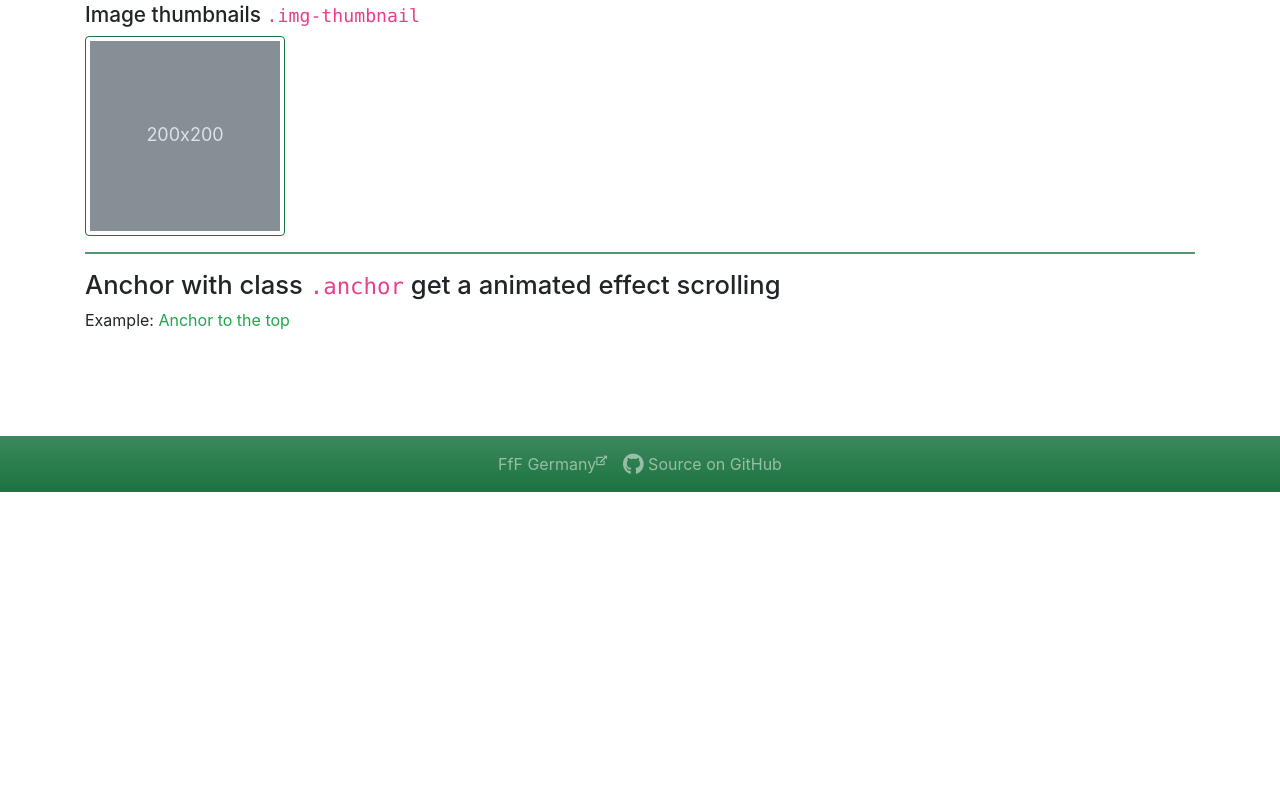
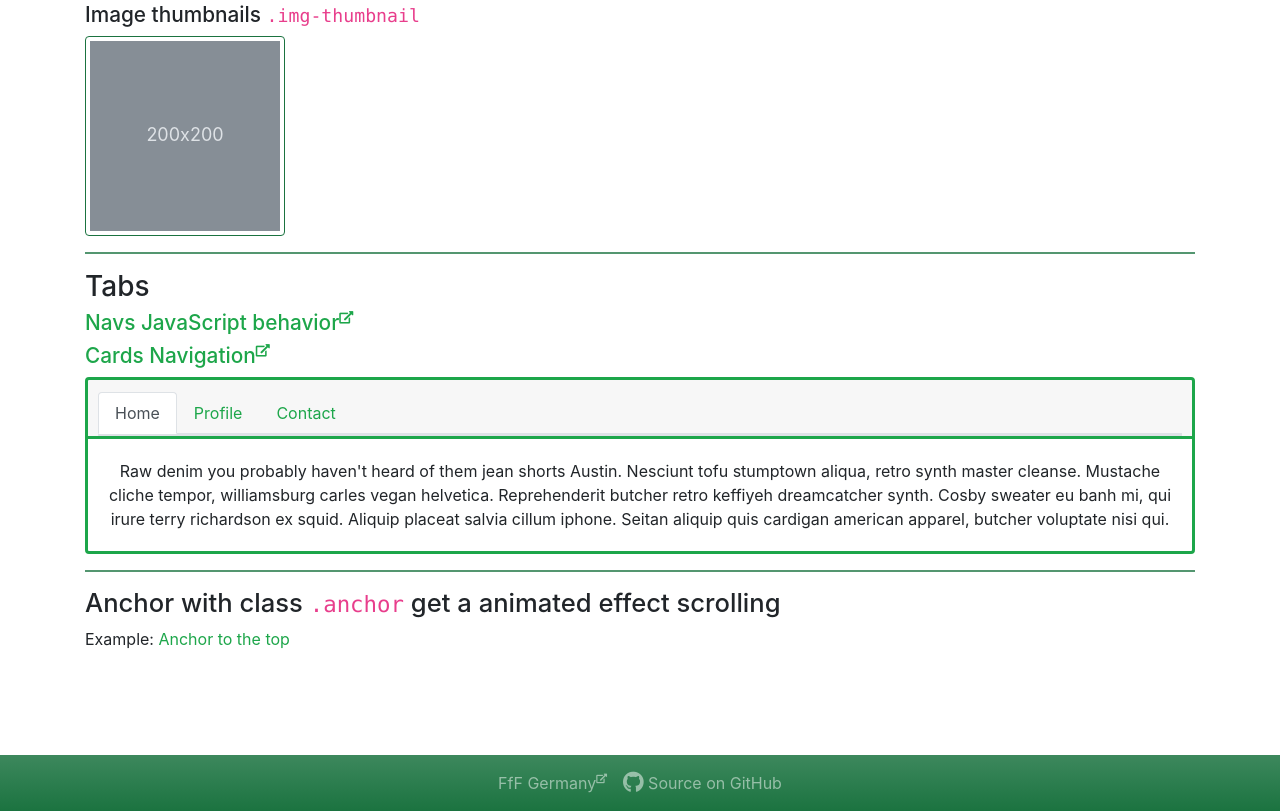
Before and after one commit to NormanHuth/Fridays-for-Future-Bootstrap-4, a website: page docs/mix.html in a window 1280 px wide. Shown: the part 2431-3242 px from the top of the page. Before the commit the page ends 2923 px from the top, so only its background shows below. Drawn offline with Linux system fonts and the light colour scheme.

Commit message:
* Nav Tabs

```diff
--- a/assets/scss/src/main.scss
+++ b/assets/scss/src/main.scss
@@ -31,6 +31,8 @@ $modal-content-border-color:                rgba($fff-green1, .125);
 
 $card-border-width:                         3px;
 
+$nav-tabs-border-width:                     1px;
+
 $enable-gradients:                          true;
 
 $hr-border-color:                           rgba($fff-green2, .75);
@@ -49,6 +51,12 @@ $thumbnail-border-color:                    $fff-green2;
 @import "../../../node_modules/@fortawesome/fontawesome-free/scss/brands";
 @import "../../../node_modules/@fortawesome/fontawesome-free/scss/regular";
 @import "../../../node_modules/@fortawesome/fontawesome-free/scss/solid";
+
+.card {
+    .nav-tabs {
+        border-bottom: $card-border-width solid $nav-tabs-border-color;
+    }
+}
 
 html {
     position: relative;
--- a/docs/mix.html
+++ b/docs/mix.html
@@ -4,7 +4,7 @@
     <meta charset="UTF-8">
     <meta name="viewport" content="width=device-width, initial-scale=1, shrink-to-fit=no">
     <title>Mix - FfF BT4</title>
-    <link rel="stylesheet" href="src/css/main.css?v=1.1.1">
+    <link rel="stylesheet" href="src/css/main.css?v=1.0.5">
     <!-- Faviocn -->
     <link rel="apple-touch-icon" sizes="180x180" href="apple-touch-icon.png">
     <link rel="icon" type="image/png" sizes="32x32" href="favicon-32x32.png">
@@ -314,6 +314,47 @@
     <svg class="bd-placeholder-img img-thumbnail" width="200" height="200" xmlns="http://www.w3.org/2000/svg" preserveAspectRatio="xMidYMid slice" focusable="false" role="img" aria-label="A generic square placeholder image with a white border around it, making it resemble a photograph taken with an old instant camera: 200x200"><title>A generic square placeholder image with a white border around it, making it resemble a photograph taken with an old instant camera</title><rect width="100%" height="100%" fill="#868e96"></rect><text x="50%" y="50%" fill="#dee2e6" dy=".3em">200x200</text></svg>
 
     <hr>
+    <h2>Tabs</h2>
+    <h5>
+        <a href="https://getbootstrap.com/docs/4.3/components/navs/#javascript-behavior" target="_blank">Navs JavaScript behavior</a>
+    </h5>
+    <h5>
+        <a href="https://getbootstrap.com/docs/4.3/components/card/#navigation" target="_blank">Cards Navigation</a>
+    </h5>
+    <div class="card text-center">
+        <div class="card-header">
+            <ul class="nav nav-tabs card-header-tabs">
+                <li class="nav-item">
+                    <a class="nav-link active" id="home-tab" data-toggle="tab" href="#home" role="tab" aria-controls="home" aria-selected="true">Home</a>
+                </li>
+                <li class="nav-item">
+                    <a class="nav-link" id="profile-tab" data-toggle="tab" href="#profile" role="tab" aria-controls="profile" aria-selected="false">Profile</a>
+                </li>
+                <li class="nav-item">
+                    <a class="nav-link" id="contact-tab" data-toggle="tab" href="#contact" role="tab" aria-controls="contact" aria-selected="false">Contact</a>
+                </li>
+            </ul>
+        </div>
+        <div class="tab-content" id="myTabContent">
+            <div class="tab-pane fade show active" id="home" role="tabpanel" aria-labelledby="home-tab">
+                <div class="card-body">
+                    Raw denim you probably haven't heard of them jean shorts Austin. Nesciunt tofu stumptown aliqua, retro synth master cleanse. Mustache cliche tempor, williamsburg carles vegan helvetica. Reprehenderit butcher retro keffiyeh dreamcatcher synth. Cosby sweater eu banh mi, qui irure terry richardson ex squid. Aliquip placeat salvia cillum iphone. Seitan aliquip quis cardigan american apparel, butcher voluptate nisi qui.
+                </div>
+            </div>
+            <div class="tab-pane fade" id="profile" role="tabpanel" aria-labelledby="profile-tab">
+                <div class="card-body">
+                    Food truck fixie locavore, accusamus mcsweeney's marfa nulla single-origin coffee squid. Exercitation +1 labore velit, blog sartorial PBR leggings next level wes anderson artisan four loko farm-to-table craft beer twee. Qui photo booth letterpress, commodo enim craft beer mlkshk aliquip jean shorts ullamco ad vinyl cillum PBR. Homo nostrud organic, assumenda labore aesthetic magna delectus mollit. Keytar helvetica VHS salvia yr, vero magna velit sapiente labore stumptown. Vegan fanny pack odio cillum wes anderson 8-bit, sustainable jean shorts beard ut DIY ethical culpa terry richardson biodiesel. Art party scenester stumptown, tumblr butcher vero sint qui sapiente accusamus tattooed echo park.
+                </div>
+            </div>
+            <div class="tab-pane fade" id="contact" role="tabpanel" aria-labelledby="contact-tab">
+                <div class="card-body">
+                    Etsy mixtape wayfarers, ethical wes anderson tofu before they sold out mcsweeney's organic lomo retro fanny pack lo-fi farm-to-table readymade. Messenger bag gentrify pitchfork tattooed craft beer, iphone skateboard locavore carles etsy salvia banksy hoodie helvetica. DIY synth PBR banksy irony. Leggings gentrify squid 8-bit cred pitchfork. Williamsburg banh mi whatever gluten-free, carles pitchfork biodiesel fixie etsy retro mlkshk vice blog. Scenester cred you probably haven't heard of them, vinyl craft beer blog stumptown. Pitchfork sustainable tofu synth chambray yr.
+                </div>
+            </div>
+        </div>
+    </div>
+
+    <hr>
     <h3>Anchor with class <code>.anchor</code> get a animated effect scrolling</h3>
     Example: <a href="#body" class="anchor">Anchor to the top</a>
 </div>
@@ -333,6 +374,6 @@
         </ul>
     </div>
 </nav>
-<script src="src/js/main.js?v=1.1.1"></script>
+<script src="src/js/main.js?v=1.0.5"></script>
 </body>
 </html>
--- a/package.json
+++ b/package.json
@@ -1,6 +1,6 @@
 {
   "name": "fridays-for-future-bootstrap-4",
-  "version": "1.1.1",
+  "version": "1.0.5",
   "description": "A SASS Bootstrap 4 Template for Fridays for Future",
   "main": "index.js",
   "scripts": {
```
Also changed, not shown: docs/alerts.html (+2 -2 lines), docs/bootstrap-select.html (+2 -2 lines), docs/colors.html (+2 -2 lines), docs/datatables.html (+2 -2 lines), docs/forms.html (+2 -2 lines), docs/index.html (+2 -2 lines), docs/src/css/main.css.
